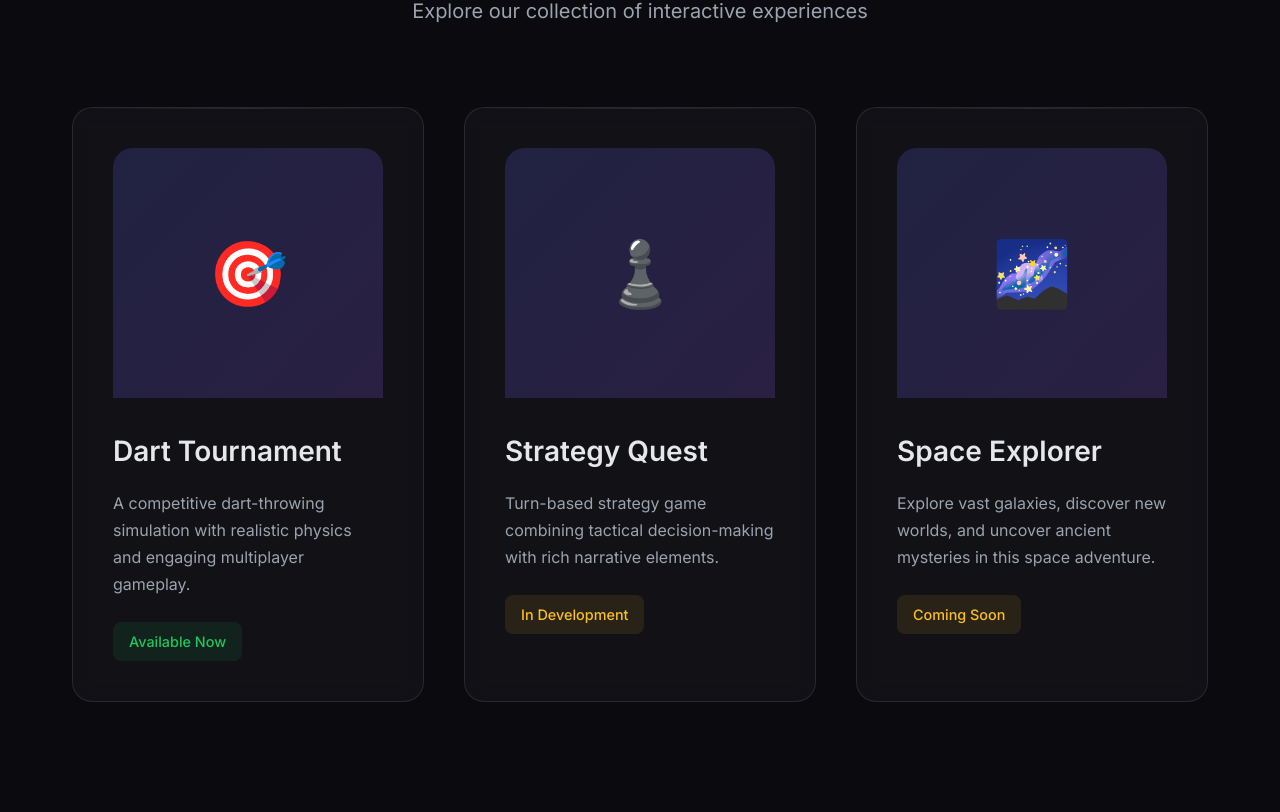
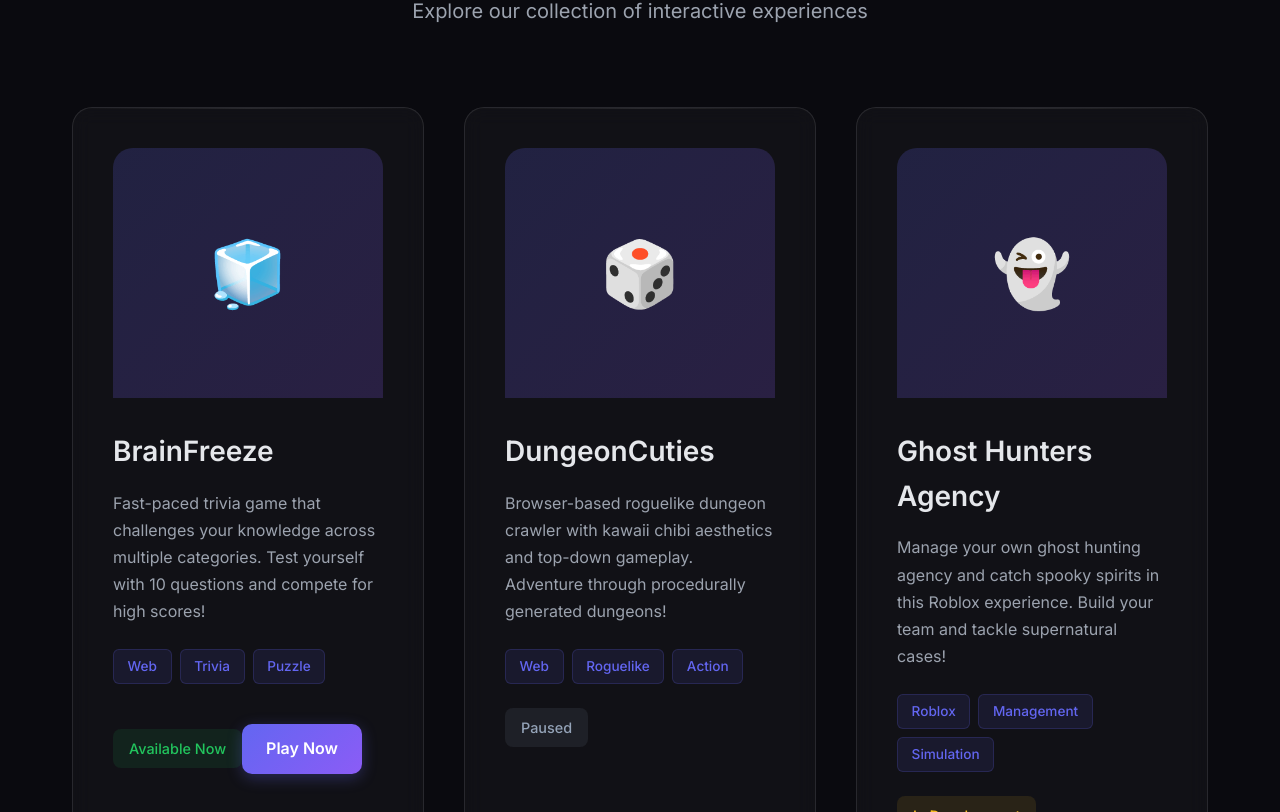
Before and after one commit to mamercad/emtesseract-nextjs, a Next.js app: page / in a window 1280 px wide. Shown: the part 1868-2680 px from the top of the page. Built offline with nearby package versions, Linux system fonts and the light colour scheme.

Commit message:
Update with actual games and fix copyright year

```diff
--- a/app/globals.css
+++ b/app/globals.css
@@ -267,6 +267,24 @@
   line-height: 1.7;
 }
 
+.game-tags {
+  display: flex;
+  flex-wrap: wrap;
+  gap: 0.5rem;
+  margin-bottom: 1.5rem;
+}
+
+.game-tag {
+  display: inline-block;
+  padding: 0.35rem 0.85rem;
+  background: rgba(99, 102, 241, 0.1);
+  color: var(--primary);
+  border: 1px solid rgba(99, 102, 241, 0.2);
+  border-radius: 6px;
+  font-size: 0.85rem;
+  font-weight: 500;
+}
+
 .game-status {
   display: inline-block;
   padding: 0.5rem 1rem;
@@ -275,11 +293,36 @@
   border-radius: 8px;
   font-size: 0.9rem;
   font-weight: 500;
+  margin-bottom: 1rem;
 }
 
 .game-status.in-progress {
   background: rgba(251, 191, 36, 0.1);
   color: #fbbf24;
+}
+
+.game-status.paused {
+  background: rgba(148, 163, 184, 0.1);
+  color: #94a3b8;
+}
+
+.play-button {
+  display: inline-block;
+  margin-top: 1rem;
+  padding: 0.75rem 1.5rem;
+  background: linear-gradient(135deg, var(--primary) 0%, var(--secondary) 100%);
+  color: white;
+  text-decoration: none;
+  border-radius: 10px;
+  font-weight: 600;
+  font-size: 1rem;
+  transition: all 0.3s ease;
+  box-shadow: 0 4px 15px var(--glow);
+}
+
+.play-button:hover {
+  transform: translateY(-2px);
+  box-shadow: 0 6px 25px var(--glow);
 }
 
 /* Contact Section */
--- a/app/page.tsx
+++ b/app/page.tsx
@@ -60,27 +60,43 @@
           </div>
           <div className="games-grid">
             <div className="glass-card game-card">
-              <div className="card-image">🎯</div>
+              <div className="card-image">🧊</div>
               <div className="card-content">
-                <h3>Dart Tournament</h3>
-                <p>A competitive dart-throwing simulation with realistic physics and engaging multiplayer gameplay.</p>
+                <h3>BrainFreeze</h3>
+                <p>Fast-paced trivia game that challenges your knowledge across multiple categories. Test yourself with 10 questions and compete for high scores!</p>
+                <div className="game-tags">
+                  <span className="game-tag">Web</span>
+                  <span className="game-tag">Trivia</span>
+                  <span className="game-tag">Puzzle</span>
+                </div>
                 <span className="game-status">Available Now</span>
+                <a href="https://mamercad.github.io/BrainFreeze" target="_blank" rel="noopener noreferrer" className="play-button">Play Now</a>
               </div>
             </div>
             <div className="glass-card game-card">
-              <div className="card-image">♟️</div>
+              <div className="card-image">🎲</div>
               <div className="card-content">
-                <h3>Strategy Quest</h3>
-                <p>Turn-based strategy game combining tactical decision-making with rich narrative elements.</p>
-                <span className="game-status in-progress">In Development</span>
+                <h3>DungeonCuties</h3>
+                <p>Browser-based roguelike dungeon crawler with kawaii chibi aesthetics and top-down gameplay. Adventure through procedurally generated dungeons!</p>
+                <div className="game-tags">
+                  <span className="game-tag">Web</span>
+                  <span className="game-tag">Roguelike</span>
+                  <span className="game-tag">Action</span>
+                </div>
+                <span className="game-status paused">Paused</span>
               </div>
             </div>
             <div className="glass-card game-card">
-              <div className="card-image">🌌</div>
+              <div className="card-image">👻</div>
               <div className="card-content">
-                <h3>Space Explorer</h3>
-                <p>Explore vast galaxies, discover new worlds, and uncover ancient mysteries in this space adventure.</p>
-                <span className="game-status in-progress">Coming Soon</span>
+                <h3>Ghost Hunters Agency</h3>
+                <p>Manage your own ghost hunting agency and catch spooky spirits in this Roblox experience. Build your team and tackle supernatural cases!</p>
+                <div className="game-tags">
+                  <span className="game-tag">Roblox</span>
+                  <span className="game-tag">Management</span>
+                  <span className="game-tag">Simulation</span>
+                </div>
+                <span className="game-status in-progress">In Development</span>
               </div>
             </div>
           </div>
@@ -119,7 +135,7 @@
 
       <footer>
         <div className="container">
-          <p>&copy; 2024 EMTesseract. Crafted with passion and code.</p>
+          <p>&copy; 2025 EMTesseract. Crafted with passion and code.</p>
         </div>
       </footer>
     </>
```
